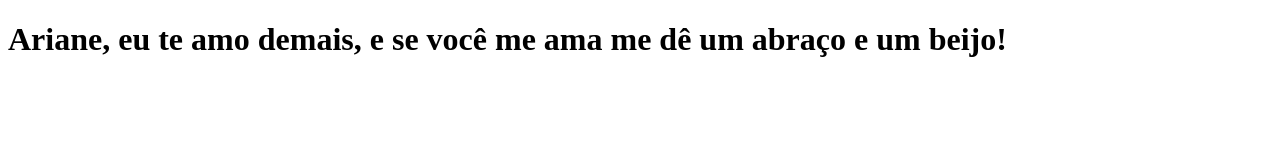
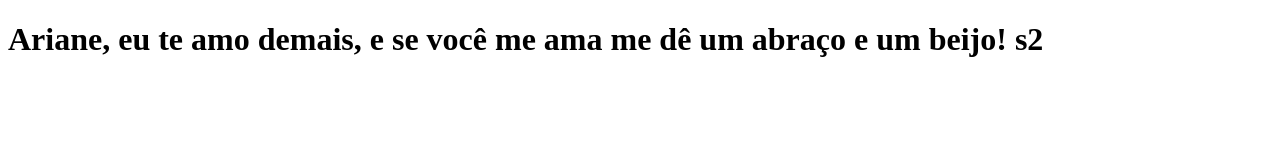
Before and after one commit to tiago-tavares/clone-tabnews, a Next.js app: page / in a window 1280 px wide. Shown: the top 160 px of the page. Built offline with nearby package versions, Linux system fonts and the light colour scheme.

Commit message:
modifica a frase

```diff
--- a/pages/index.js
+++ b/pages/index.js
@@ -1,6 +1,6 @@
 function Home () {
     return <h1>Ariane, eu te amo demais, e se você me ama
-        me dê um abraço e um beijo!
+        me dê um abraço e um beijo! s2
     </h1>
 }
 
```
